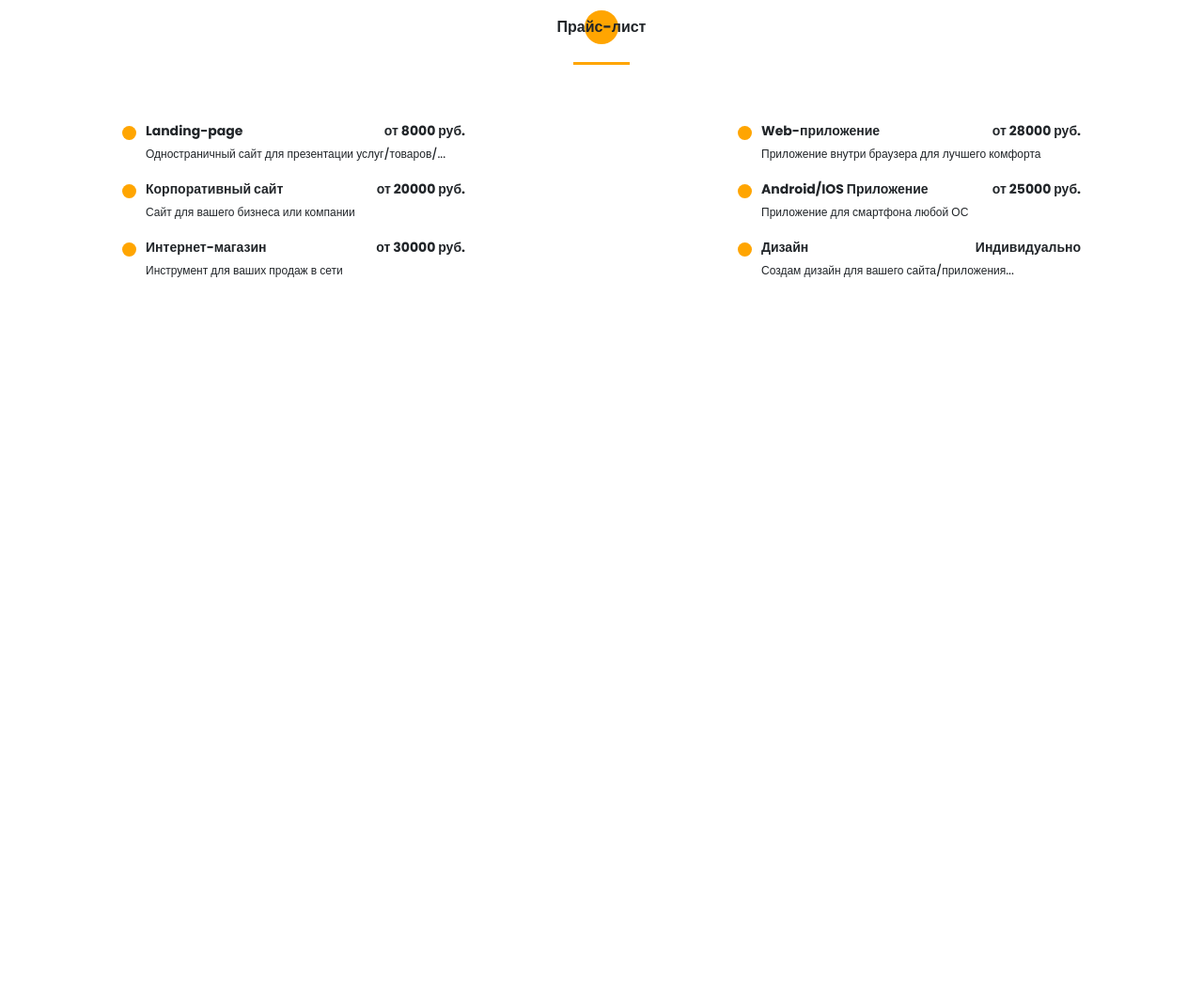
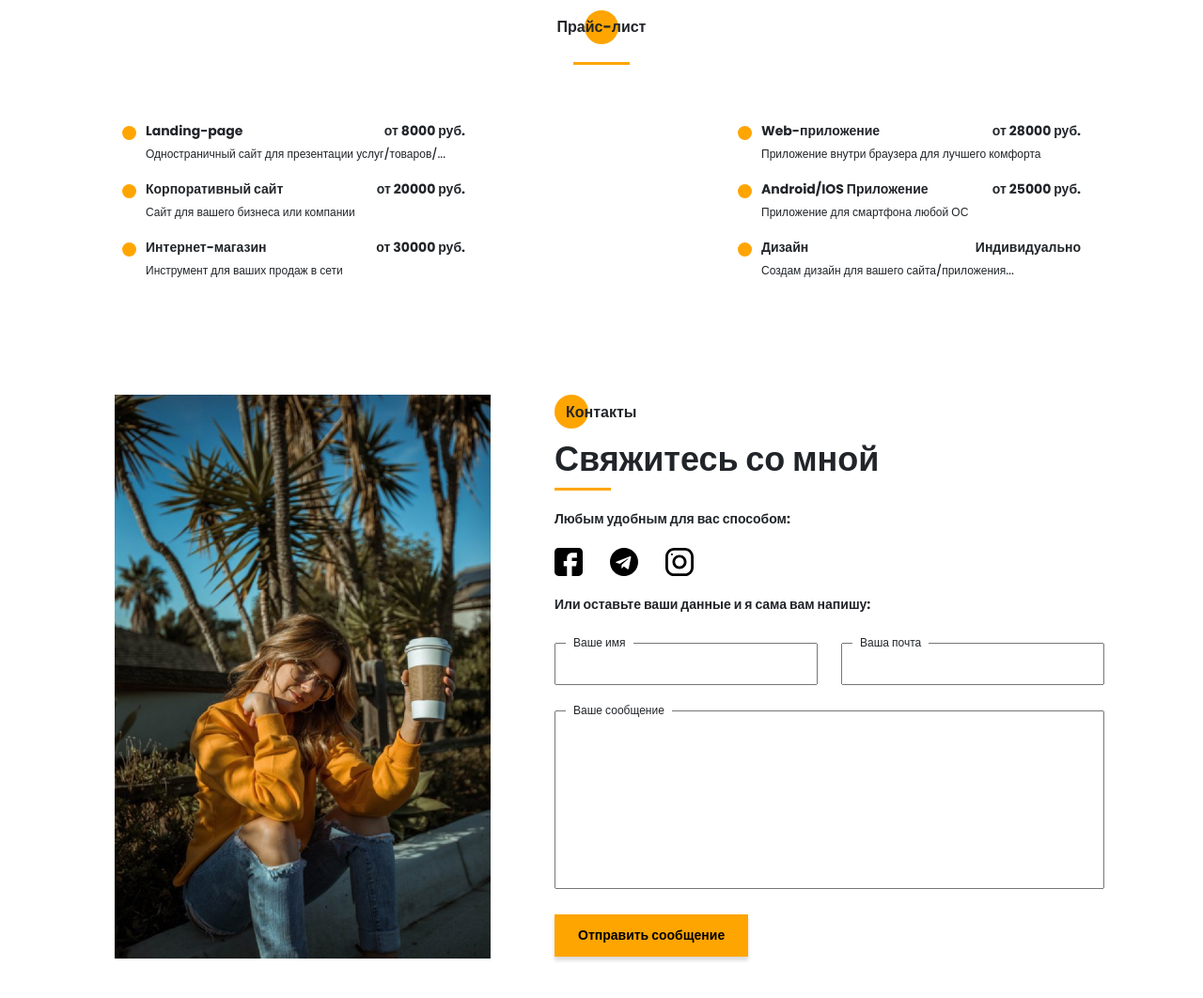
Before and after one commit to SterrenHeer/PortfolioFromFigma, a plain HTML site: page src/index.html in a window 1280 px wide. Shown: the part 4301-5363 px from the top of the page at 94% size. Before the commit the page ends 4601 px from the top, so only its background shows below. Drawn offline with nearby package versions, Linux system fonts and the light colour scheme; files that its build step writes are made by us from their sources; files whose address does not match are found by name.

Commit message:
add contacts section

```diff
--- a/src/index.html
+++ b/src/index.html
@@ -423,6 +423,54 @@
 			</div>
 		</div>
 	</section>
+	<section class="contacts">
+		<div class="container">
+			<div class="contacts__wrapper">
+				<div class="contacts__photo">
+					<img src="img/main_photo.jpg" alt="photo">
+				</div>
+				<div class="contacts__descr">
+					<h2 class="title title_fs16 contacts__title">Контакты</h2>
+					<div class="title contacts__subtitle">Свяжитесь со мной</div>
+					<div class="divider"></div>
+					<div class="title title_fs14 contacts__text">
+						Любым удобным для вас способом:
+					</div>
+					<div class="contacts__social">
+						<a href="#" class="contacts__link">
+							<img src="icons/social/facebook_straight.svg" alt="facebook">
+						</a>
+						<a href="#" class="contacts__link">
+							<img src="icons/social/telegram.svg" alt="telegram">
+						</a>
+						<a href="#" class="contacts__link">
+							<img src="icons/social/instagram_straight.svg" alt="instagram">
+						</a>
+					</div>
+					<div class="title title_fs14 contacts__text">
+						Или оставьте ваши данные и я сама вам напишу:
+					</div>
+					<form action="#" class="contacts__form">
+						<div class="contacts__input">
+							<input name="name" id="name" type="text">
+							<label for="name">Ваше имя</label>
+						</div>
+						<div class="contacts__input">
+							<input name="email" id="email" type="email">
+							<label for="email">Ваша почта</label>
+						</div>
+						<div class="contacts__textarea">
+							<textarea name="text" id="text"></textarea>
+							<label for="text">Ваше сообщение</label>
+						</div>
+						<div>
+							<button class="contacts__btn btn">Отправить сообщение</button>
+						</div>
+					</form>
+				</div>
+			</div>
+		</div>
+	</section>
 	<script src="js/script.js"></script>
 </body>
 </html>
--- /dev/null
+++ b/src/sass/blocks/_contacts.scss
@@ -0,0 +1,82 @@
+.contacts {
+    padding: 120px 0 90px 0;
+    &__wrapper {
+        padding: 0 35px 0 52px;
+        display: grid;
+        grid-template-columns: 400px 585px;
+        justify-content: space-between;
+    }
+    &__photo {
+        img {
+            width: 100%;
+        }
+    }
+    &__descr {
+        padding-top: 6px;
+        .divider {
+            margin: 0;
+        }
+    }
+    &__title {
+        position: relative;
+        padding: 1px 0 0 12px;
+        @include before_circle;
+    }
+    &__text, &__social {
+        margin-top: 20px;
+    }
+    &__link {
+        margin-right: 25px;
+        img {
+            max-width: 30px;
+            max-height: 30px;
+        }
+        &:hover {
+            text-decoration: none;
+        }
+    }
+    &__form {
+        margin-top: 30px;
+        display: grid;
+        grid-template: 45px 190px 45px / repeat(2, 280px);
+        justify-content: space-between;
+        row-gap: 27px;
+        label {
+            display: block;
+            position: absolute;
+            top: -9px;
+            left: 12px;
+            height: 18px;
+            padding: 0 8px;
+            background-color: #fff;
+            font-size: 12px;
+            margin-bottom: 0;
+        }
+    }
+    &__input {
+        position: relative;
+        input {
+            width: 100%;
+            height: 100%;
+            padding: 0 20px;
+            font-size: 12px;
+        }
+    }
+    &__textarea {
+        position: relative;
+        grid-column: 1 / 3;
+        textarea {
+            width: 100%;
+            height: 100%;
+            resize: none;
+            padding: 20px;
+            font-size: 12px;
+        }
+    }
+    &__btn {
+        border: none;
+        font-weight: bold;
+        font-size: 14px;
+        line-height: 21px;
+    }
+}
--- a/src/sass/style.scss
+++ b/src/sass/style.scss
@@ -32,3 +32,4 @@
 @import 'blocks/skills';
 @import 'blocks/portfolio';
 @import 'blocks/price';
+@import 'blocks/contacts';
```
Also changed, not shown: src/icons/social/facebook_straight.svg (added), src/icons/social/instagram_straight.svg (added).
